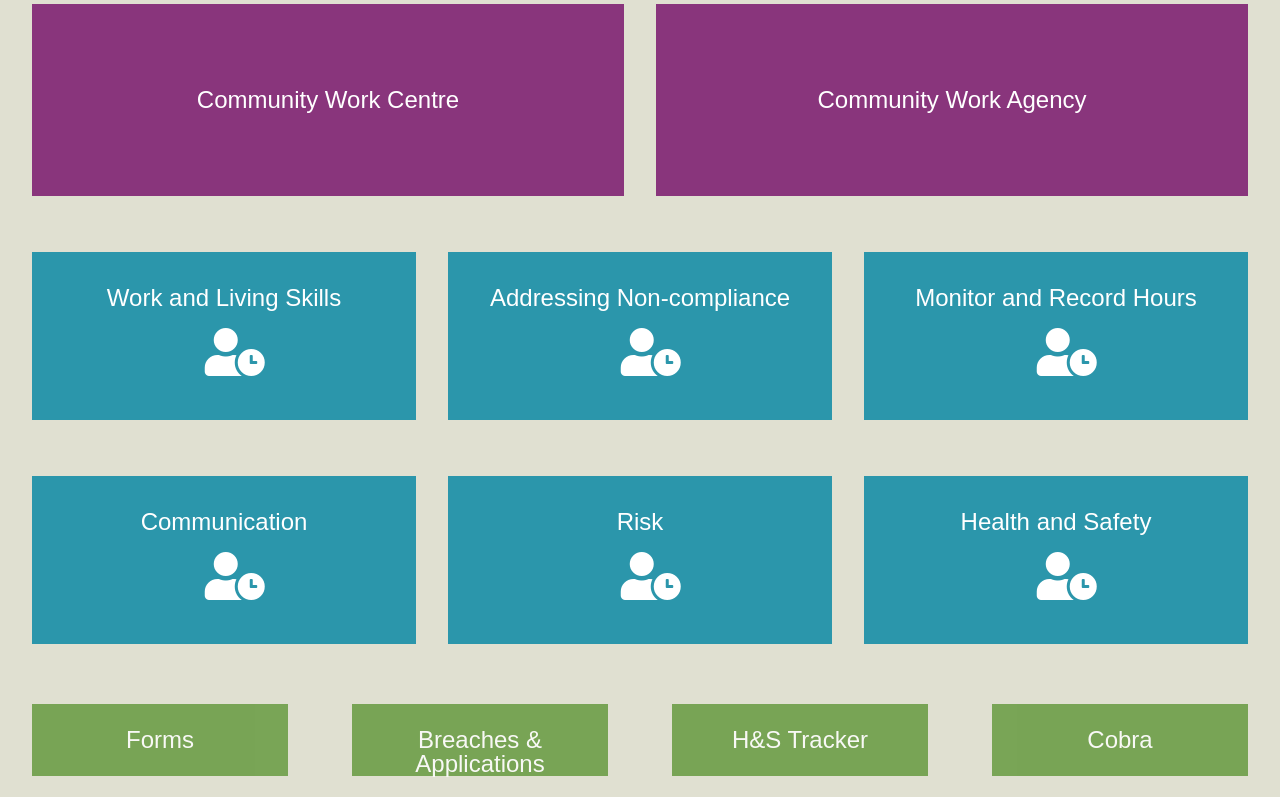
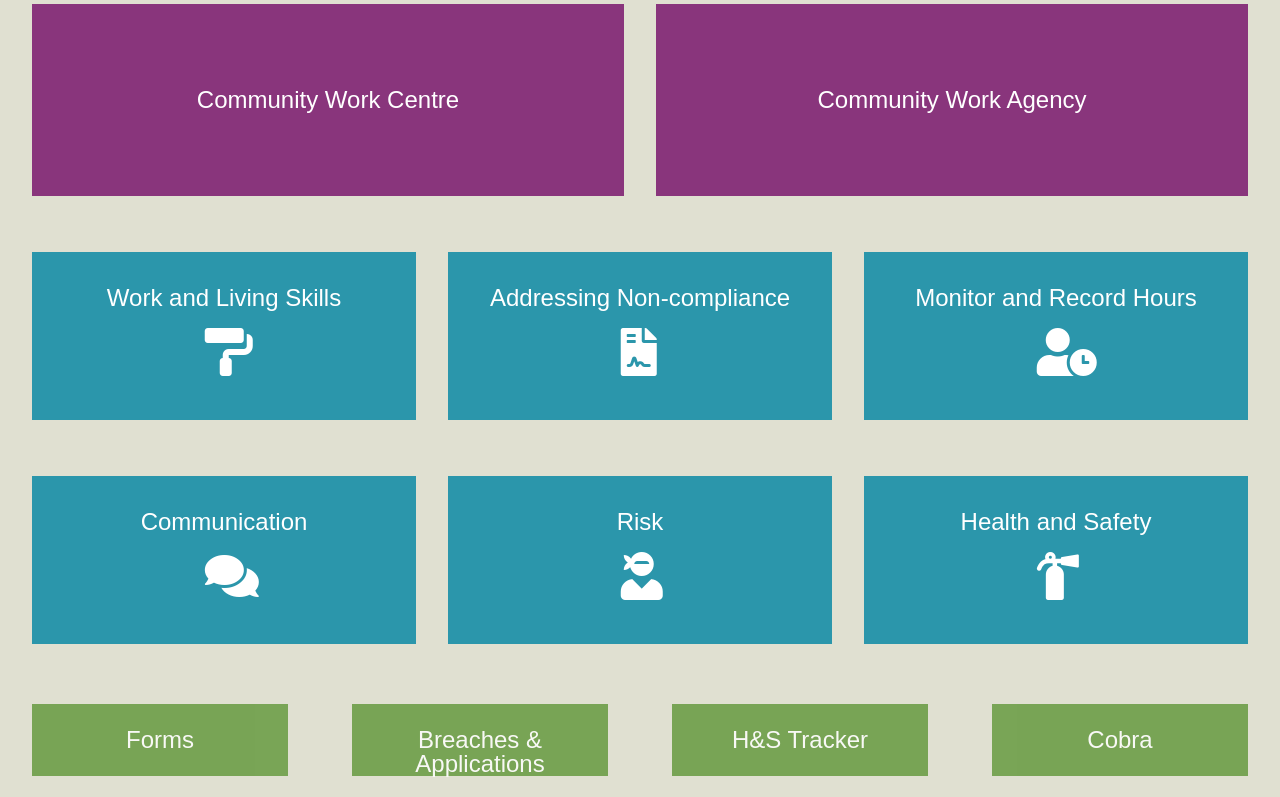
Before and after one commit to rebellio69/Community-Work, a plain HTML site: page index.html in a window 1280 px wide. Shown: the part 436-1233 px from the top of the page. Drawn offline with Linux system fonts and the light colour scheme; a web font is replaced by a local one.

Commit message:
initial complete design

```diff
--- a/index.html
+++ b/index.html
@@ -57,7 +57,7 @@
   <div class="information container">
     <div class="top-section">
       <div class="WLS card">
-        <button class="dropbtn"><i class="fas fa-user-clock fa-2x"></i>Work and Living Skills</button>
+        <button class="dropbtn"><i class="fas fa-paint-roller fa-2x"></i>Work and Living Skills</button>
         <div class="WLS list">
           <a href="#">Programmes</a>
           <a href="#">Partnerships</a>
@@ -65,7 +65,7 @@
         </div>
       </div>
       <div class="NC card">
-        <button class="dropbtn"><i class="fas fa-user-clock fa-2x"></i>Addressing Non-compliance</button>
+        <button class="dropbtn"><i class="fas fa-file-contract fa-2x"></i>Addressing Non-compliance</button>
         <div class="NC list">
           <a href="#">Verification</a>
           <a href="#">Sanctions</a>
@@ -84,7 +84,7 @@
 
     <div class="bottom-section">
       <div class="communication card">
-        <button class="dropbtn"><i class="fas fa-user-clock fa-2x"></i>Communication</button>
+        <button class="dropbtn"><i class="fas fa-comments fa-2x"></i>Communication</button>
         <div class="communication list">
           <a href="#">Programmes</a>
           <a href="#">Partnerships</a>
@@ -92,7 +92,7 @@
         </div>
       </div>
       <div class="risk card">
-        <button class="dropbtn"><i class="fas fa-user-clock fa-2x"></i>Risk</button>
+        <button class="dropbtn"><i class="fas fa-user-ninja fa-2x"></i>Risk</button>
         <div class="risk list">
           <a href="#">Behaviours</a>
           <a href="#">Mental Health</a>
@@ -100,7 +100,7 @@
         </div>
       </div>
       <div class="safety card">
-        <button class="dropbtn"><i class="fas fa-user-clock fa-2x"></i>Health and Safety</button>
+        <button class="dropbtn"><i class="fas fa-fire-extinguisher fa-2x"></i></i>Health and Safety</button>
         <div class="safety list">
           <a href="#">Incidents</a>
           <a href="#">JSA</a>
@@ -118,6 +118,5 @@
     <a href="#" class="button">Cobra</a>
   </div>
 
-
   </body>
 </html>
```
